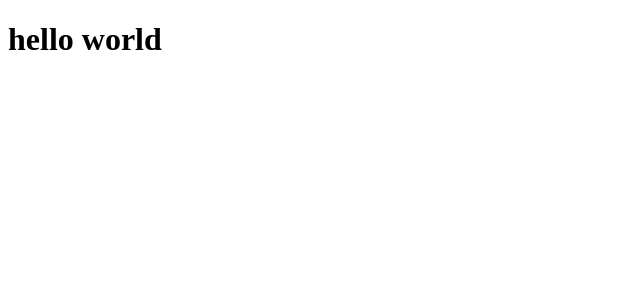
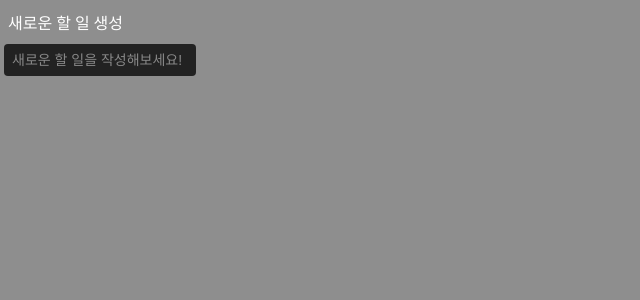
Before and after one commit to Choi-Jinwoo/soft-todo, a React (Create React App) app: page / in a window 1280 px wide. Shown: the top 300 px of the page, without its empty margins (0-640 px from the left). Built offline with nearby package versions, Linux system fonts and the light colour scheme.

Commit message:
add: TodoForm Components

```diff
--- a/src/App.tsx
+++ b/src/App.tsx
@@ -1,9 +1,11 @@
 import React from "react";
+import TodoForm from "./components/TodoForm";
+import "./styles/reset.css";
 
 function App() {
   return (
     <div className="App">
-      <h1>hello world</h1>
+      <TodoForm />
     </div>
   );
 }
--- /dev/null
+++ b/src/components/TodoForm/index.css
@@ -0,0 +1,31 @@
+.todo-form {
+  width: 100%;
+  box-sizing: border-box;
+  padding: 16px 4px;
+}
+
+.todo-form__title {
+  font-size: 16px;
+  color: var(--white);
+  padding: 0px 4px;
+}
+
+.todo-form__input {
+  font-size: 14px;
+  border-radius: 4px;
+  background-color: var(--dark-gray);
+  color: var(--gray);
+  border: none;
+  outline: none;
+  padding: 8px;
+  box-sizing: border-box;
+}
+
+.todo-form__input::placeholder {
+  color: var(--placeholder-color);
+}
+
+.todo-form__input--create {
+  margin-top: 12px;
+  width: 100%;
+}
--- /dev/null
+++ b/src/components/TodoForm/index.tsx
@@ -0,0 +1,31 @@
+import React, { ChangeEventHandler, useState } from "react";
+
+import "./index.css";
+
+type Props = {
+  createTodo: (todo: string) => void;
+};
+
+const TodoForm = () => {
+  const [todo, setTodo] = useState("");
+
+  const onTodoChange: ChangeEventHandler<HTMLInputElement> = (e) => {
+    setTodo(e.target.value);
+  };
+
+  return (
+    <div className="todo-form">
+      <h1 className="todo-form__title">새로운 할 일 생성</h1>
+      <input
+        value={todo}
+        onChange={onTodoChange}
+        type="text"
+        id="todo-input"
+        className="todo-form__input todo-form__input--create"
+        placeholder="새로운 할 일을 작성해보세요!"
+      />
+    </div>
+  );
+};
+
+export default TodoForm;
```
